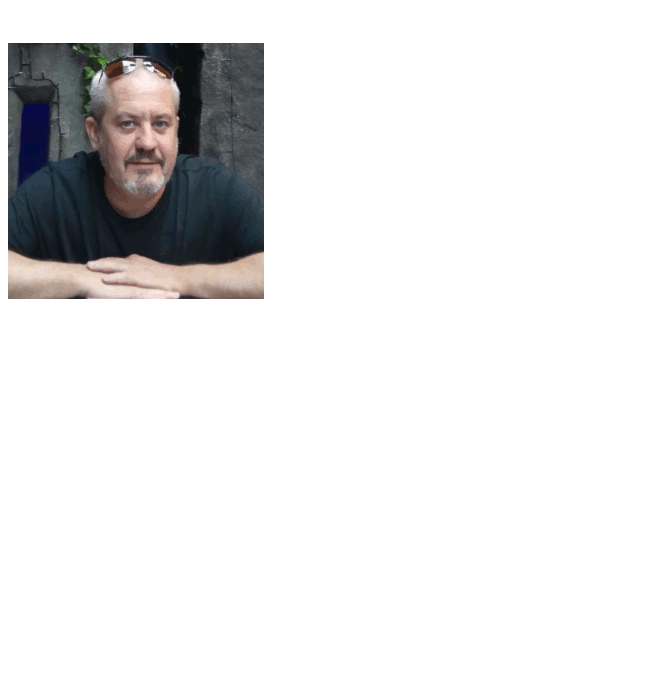
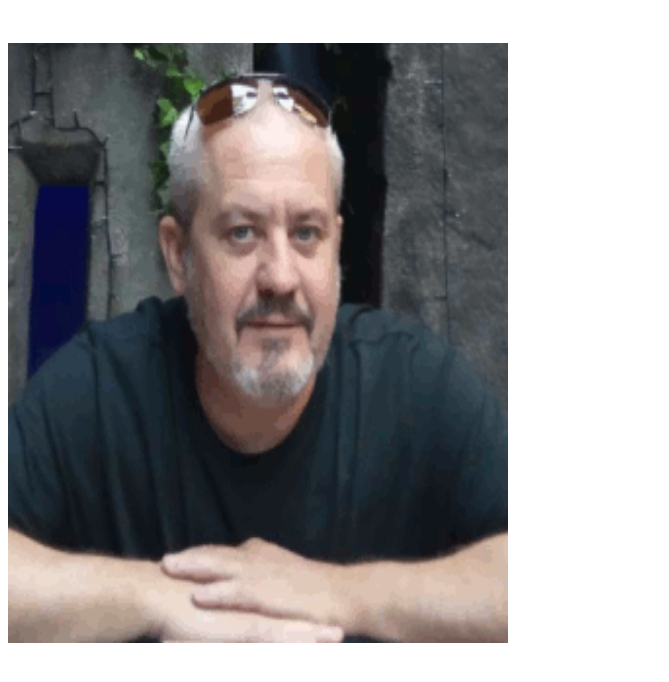
Before and after one commit to nyje/nyje.github.io, a plain HTML site: page index.html in a window 1280 px wide. Shown: the part 102-784 px from the top of the page, without its empty margins (0-669 px from the left). Drawn offline with Linux system fonts and the light colour scheme.

Commit message:
Update index.html

```diff
--- a/index.html
+++ b/index.html
@@ -8,7 +8,7 @@
       I'm a big, blue, <strong>strong</strong> paragraph
     </p>
     <div>
-      <img src="images/nyje.png"/>
+      <img src="images/nyje.png" width="500" height="600"/>
     </div>
     </p>
   </body>
```
